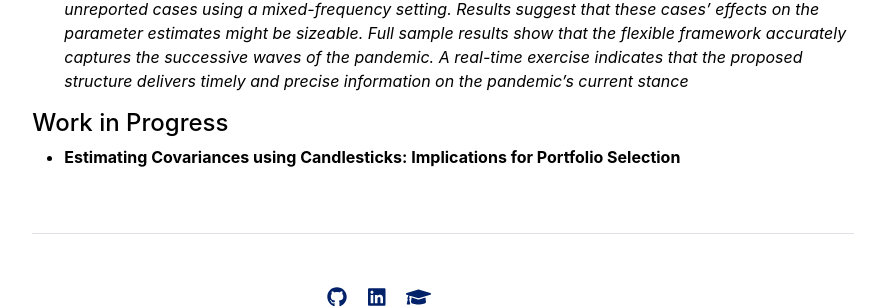
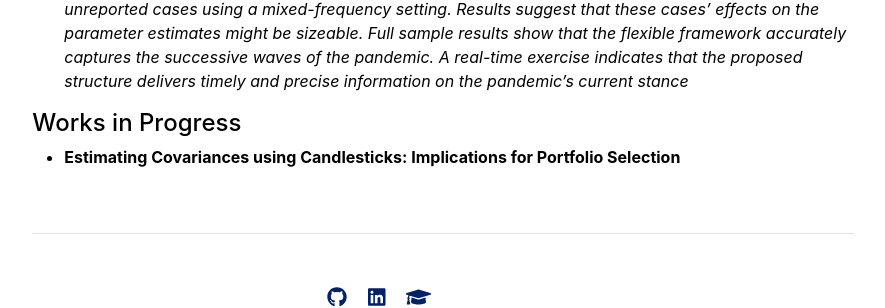
Before and after one commit to yasin-simsek/yasin-simsek.github.io, a Jekyll site: the page built from research.md, in a window 1280 px wide. Shown: the part 1115-1423 px from the top of the page, without its empty margins (197-1082 px from the left). Built offline with Jekyll 4.4.1, drawn with Linux system fonts in a browser that asks for light colours.

Commit message:
fix typos

```diff
--- a/research.md
+++ b/research.md
@@ -15,5 +15,5 @@ title: "Research"
 * [**Bridging the Covid-19 data and the epidemiological model using the time-varying parameter SIRD model**](https://www.sciencedirect.com/science/article/pii/S0304407624001337) <br> (joint with [**Cem Cakmakli**](https://sites.google.com/site/cemcakmakli/home)) - *Journal of Econometrics, 2024* <br>
 **Abstract:** *This paper extends the canonical model of epidemiology, the SIRD model, to allow for time-varying parameters for real-time measurement and prediction of the trajectory of the Covid-19 pandemic. Time variation in model parameters is captured using the score-driven modeling structure designed for the typical daily count data related to the pandemic. The resulting specification permits a flexible yet parsimonious model with a low computational cost. The model is extended to allow for unreported cases using a mixed-frequency setting. Results suggest that these cases’ effects on the parameter estimates might be sizeable. Full sample results show that the flexible framework accurately captures the successive waves of the pandemic. A real-time exercise indicates that the proposed structure delivers timely and precise information on the pandemic’s current stance*
 
-#### Work in Progress
+#### Works in Progress
 * **Estimating Covariances using Candlesticks: Implications for Portfolio Selection**
```
